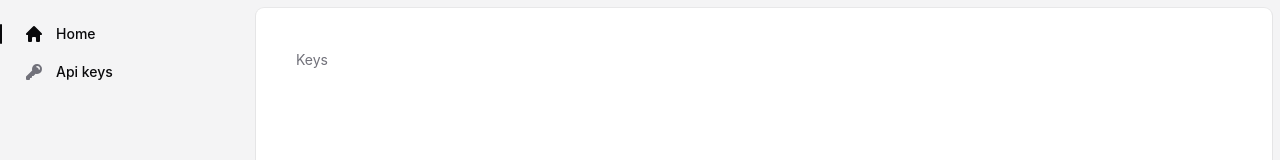
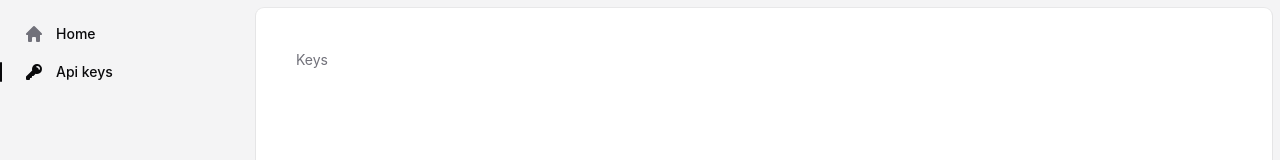
Before and after one commit to EnzoDOROSARIO/kazooma-front, a React (Vite) app: page /keys in a window 1280 px wide. Shown: the top 160 px of the page. Built offline with nearby package versions, Linux system fonts and the light colour scheme; a web font is replaced by a local one.

Commit message:
show current link

```diff
--- a/src/adapters/primary/react/Layout.tsx
+++ b/src/adapters/primary/react/Layout.tsx
@@ -1,4 +1,4 @@
-import { Outlet } from "react-router";
+import { Outlet, useLocation } from "react-router";
 import { HomeIcon, KeyIcon } from "@heroicons/react/20/solid";
 import { SidebarLayout } from "./components/SidebarLayout.tsx";
 import { Navbar } from "./components/Navbar.tsx";
@@ -10,18 +10,21 @@ import {
   SidebarSection,
 } from "./components/Sidebar.tsx";
 
-export const Layout = () => (
+export const Layout = () => {
+  const location = useLocation();
+
+  return (
     <SidebarLayout
       navbar={<Navbar />}
       sidebar={
         <Sidebar>
           <SidebarBody>
             <SidebarSection>
-            <SidebarItem href="/" current>
+              <SidebarItem href="/" current={location.pathname === "/"}>
                 <HomeIcon />
                 <SidebarLabel>Home</SidebarLabel>
               </SidebarItem>
-            <SidebarItem href="/keys">
+              <SidebarItem href="/keys" current={location.pathname === "/keys"}>
                 <KeyIcon />
                 <SidebarLabel>Api keys</SidebarLabel>
               </SidebarItem>
@@ -33,3 +36,4 @@ export const Layout = () => (
       <Outlet />
     </SidebarLayout>
   );
+};
```
Lines whose indentation alone changed are shown as unchanged.
